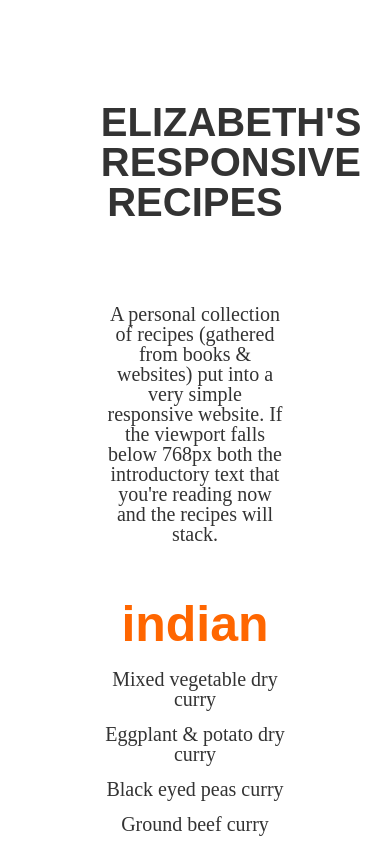
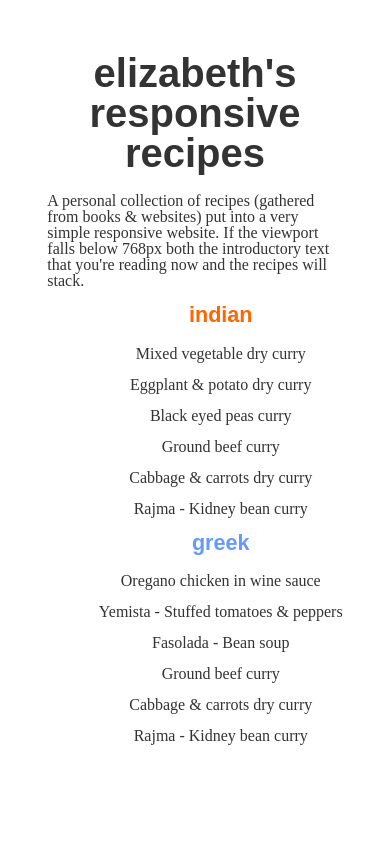
Before and after one commit to TheHighPriestess/Responsive-Recipes, a plain HTML site: page index.html in a window 390 px wide. Shown: the top 844 px of the page. Drawn offline with Linux system fonts and the light colour scheme.

Commit message:
My Commit Message

```diff
--- a/index.html
+++ b/index.html
@@ -13,8 +13,8 @@
 	<body>
 		<div class="page">
 				<div class="blog">
-					<h1>ELIZABETH'S RESPONSIVE RECIPES</h1>
 					<div class="main">
+						<h1>elizabeth's responsive recipes</h1>
 						<div class="article">
 						<p>A personal collection of recipes (gathered from books & websites) put into a very simple responsive website. If the viewport falls below 768px both the introductory text that you're reading now and the recipes will stack.</p>
 						</div><!--end .article-->
--- a/styles.css
+++ b/styles.css
@@ -17,10 +17,9 @@ h1, h2 {
 }
 
 h1 {
-	font-size: 3.4375em; /** 55 target font size/16px base font size  **/
-	margin-bottom: 10px;
+	font-size: 3.125em; /** 50 target font size/16px base font size  **/
+	margin-bottom: 20px;
 	color: #333;
-	padding: 0.8em 5.33333333%;
 }
 
 h2 {
@@ -60,10 +59,6 @@ hr {
 	width: 69.7885196%;
 }
 
-.article {
-	padding: 40px 8.48056537%;
-}
-
 .indian {
 	color: #ff6600;
 }
@@ -72,7 +67,14 @@ hr {
 	color: #6699ff;
 }
 
+
+
 @media screen and (max-width: 768px) {
+
+	body {
+		margin: 20px;
+	}
+
 	.blog .main,
 	.blog .recipes {
 		float; none;
@@ -85,16 +87,16 @@ hr {
 	}
 
 	.article p {
-		text-align: center;
-		font-size: 1.25em;
+		font-size: 1em;
 	}
 
 	.recipes p {
-		font-size: 1.25em;
+		font-size: 1em;
 		text-align: center;
 	}
 
 	.recipes h2 {
 		text-align: center;
+		font-size: 1.35em;
 	}
 }
```
